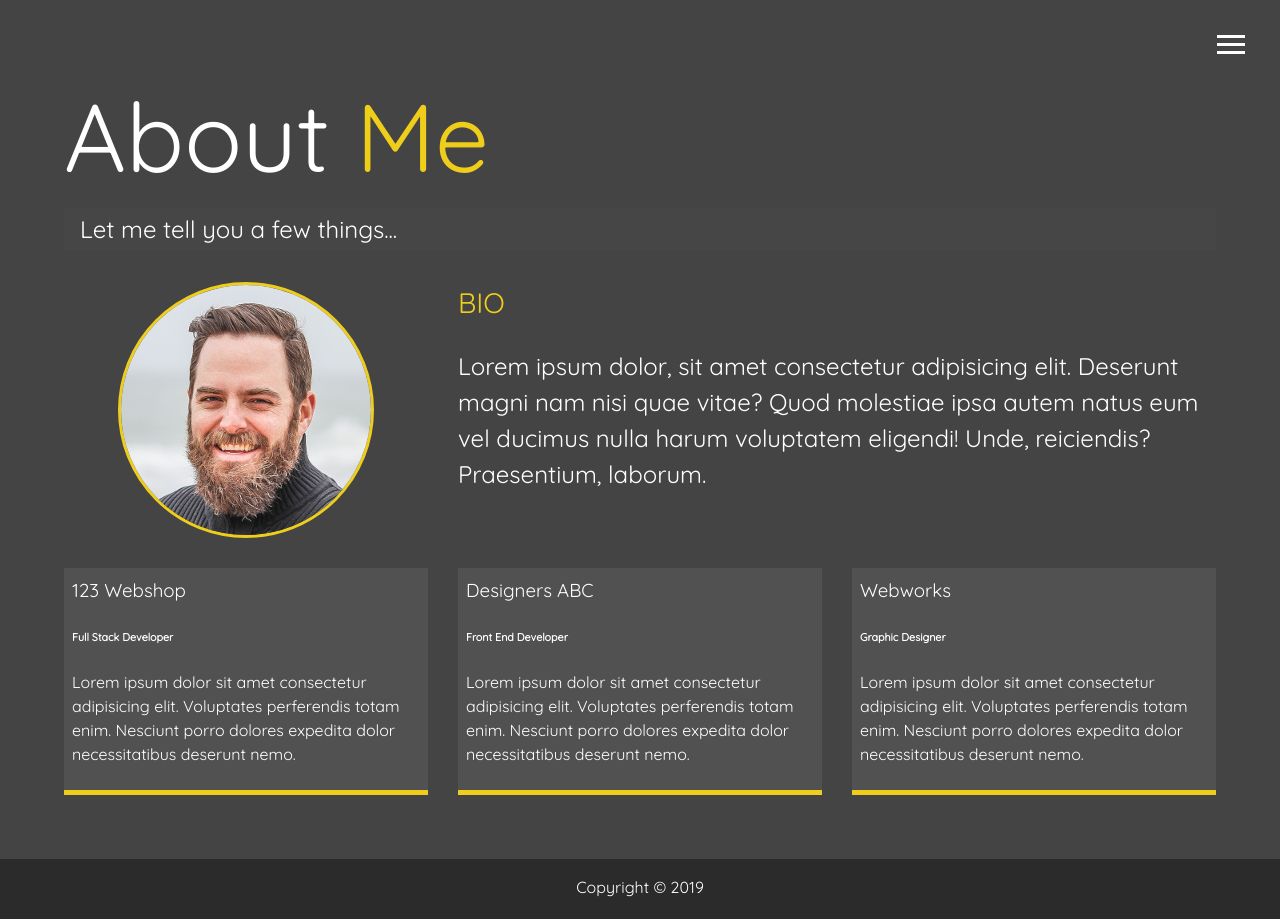
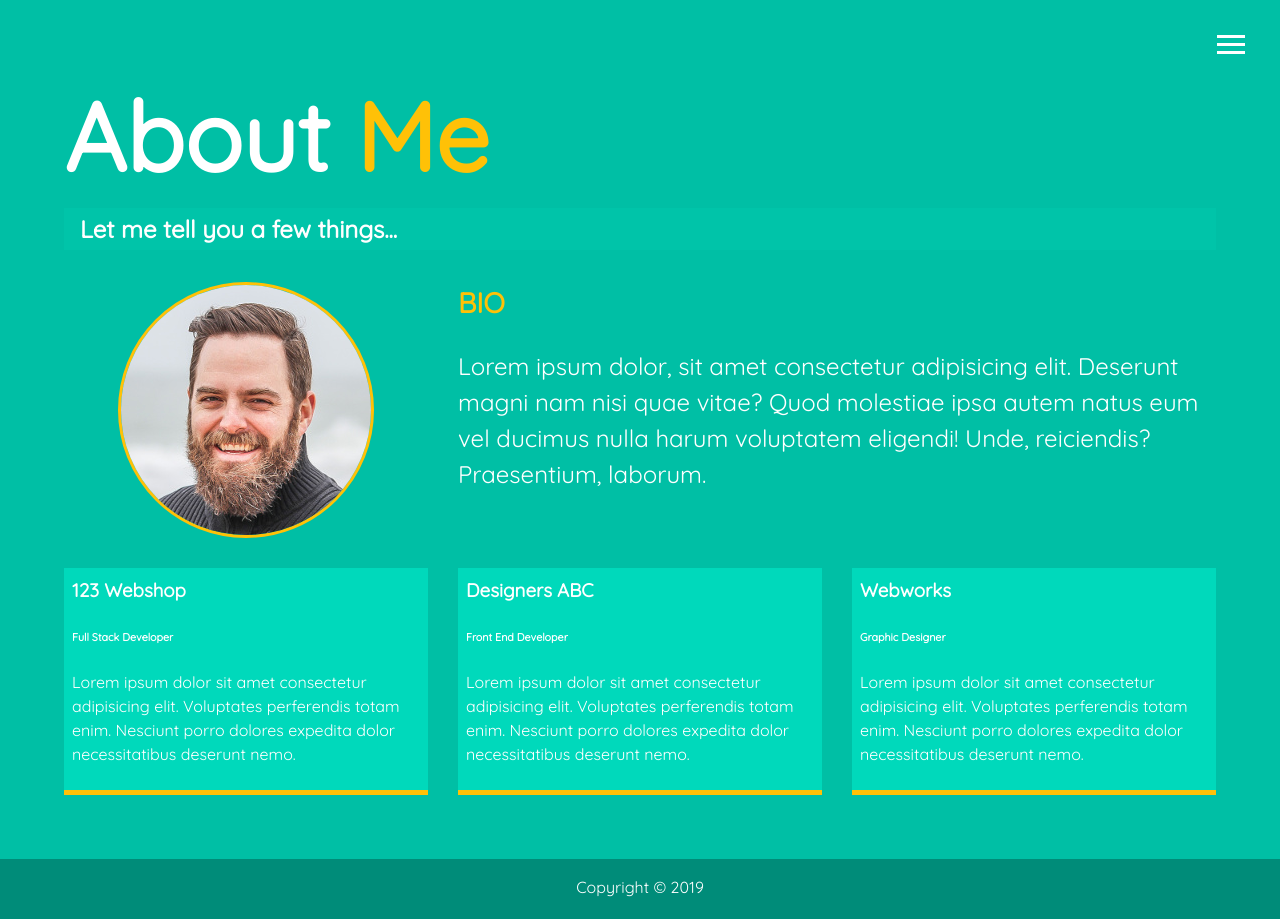
Before and after one commit to msk-git/Responsive_website_Sass, a website: page about.html in a window 1280 px wide. Drawn offline with Linux system fonts and the light colour scheme.

Commit message:
change font-size, colors

```diff
--- a/about.html
+++ b/about.html
@@ -59,7 +59,7 @@
       Let me tell you a few things...
     </h2>
     <div class="about-info">
-      <img src="img/portrait.jpg" alt="Designer John" class="bio-image">
+      <img src="img/portrait.jpg" alt="Developer John" class="bio-image">
 
       <div class="bio">
         <h3 class="text-secondary">BIO</h3>
--- a/scss/_config.scss
+++ b/scss/_config.scss
@@ -1,7 +1,7 @@
-$primary-color: #444;
-$secondary-color: #eece1a;
+$primary-color: #00bfa5;
+$secondary-color: #ffc107;
 $show-home-image: true;
-$home-image: url(../img/background.jpg);
+$home-image: url(/img/background.jpg);
 $background-opacity: 0.9;
 
 @mixin easeOut {
--- a/scss/_mobile.scss
+++ b/scss/_mobile.scss
@@ -46,7 +46,7 @@
     transform: translate3d(100%, 0, 0);
 
     .portrait {
-      background: url('../img/portrait_small.jpg');
+      background: url('/img/portrait_small.jpg');
       width: 150px;
       height: 150px;
     }
@@ -78,7 +78,7 @@
 
     .lg-heading {
       margin-top:1rem;
-      font-size: 3rem;
+      font-size: 3.5rem;
     }
   }
 
--- a/scss/main.scss
+++ b/scss/main.scss
@@ -20,7 +20,7 @@ h1,
 h2,
 h3 {
   margin: 0;
-  font-weight: 500;
+  font-weight: 700;
 
   &.lg-heading {
     font-size: 6rem;
@@ -50,7 +50,7 @@ header {
 
 main {
   padding: 4rem;
-  // height: 100%;
+  // height: 100%, 60px for sticky footer;
   min-height: calc(100vh - 60px);
 
   .icons {
```
Also changed, not shown: css/main.css.
